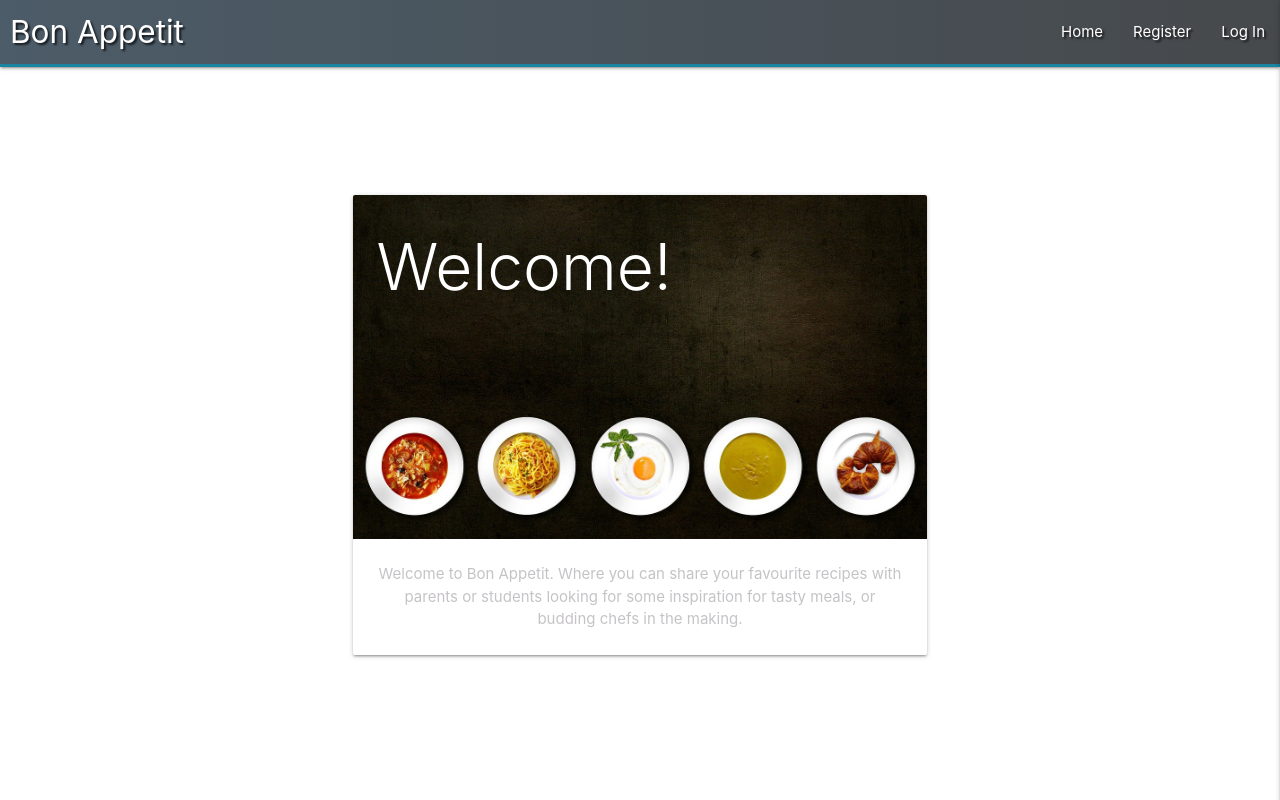
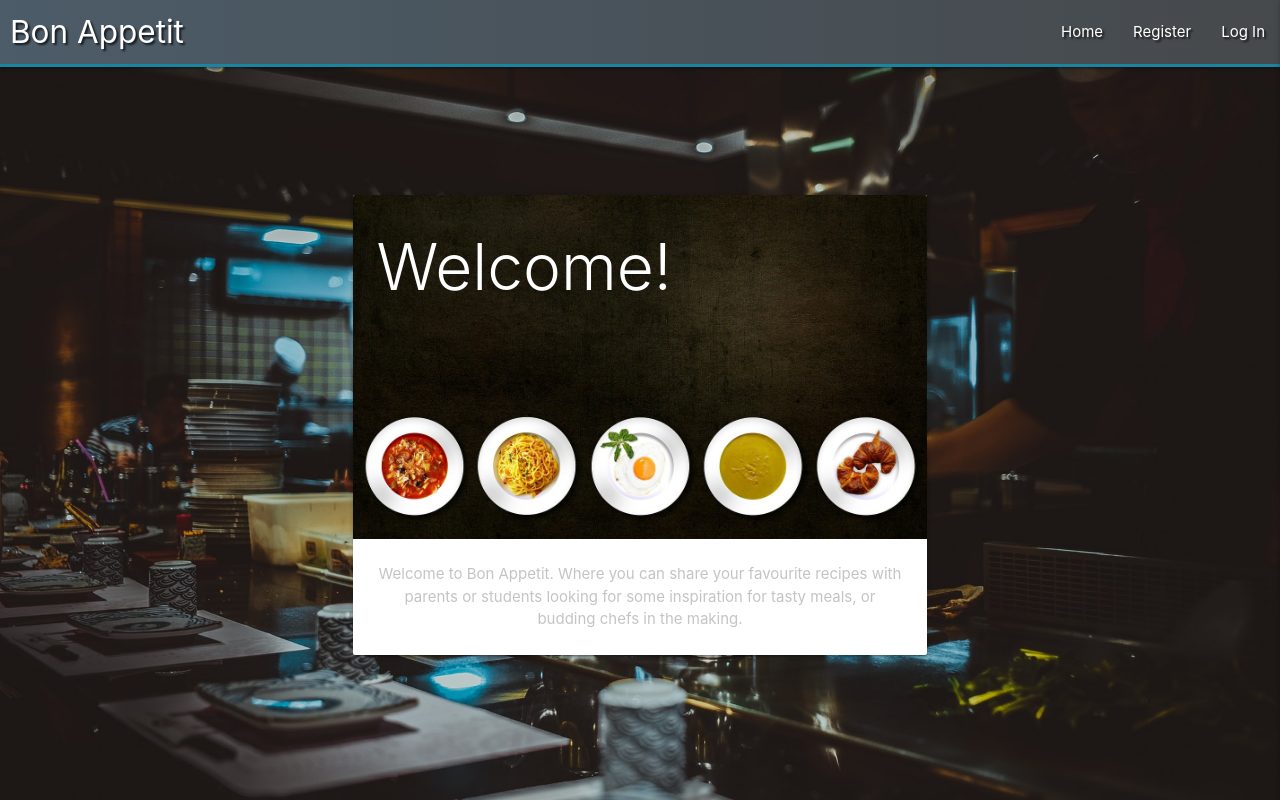
Before and after one commit to AJBayliss81/bon-appetit, a Flask app: page / in a window 1280 px wide. Run offline with Flask 2, Linux system fonts and the light colour scheme; some libraries are stand-ins or nearby versions.

Commit message:
Set background image for templates

```diff
--- a/static/css/style.css
+++ b/static/css/style.css
@@ -1,6 +1,9 @@
 /*----- Text -----*/
 body {
     color: #c5c3c6;
+    background: url(/static/images/kitchen.jpg);
+    background-repeat: no-repeat;
+    background-size: cover;
 }
 
 .text-shadow {
```
Also changed, not shown: static/images/kitchen.jpg (renamed from kitchen.jpg).
